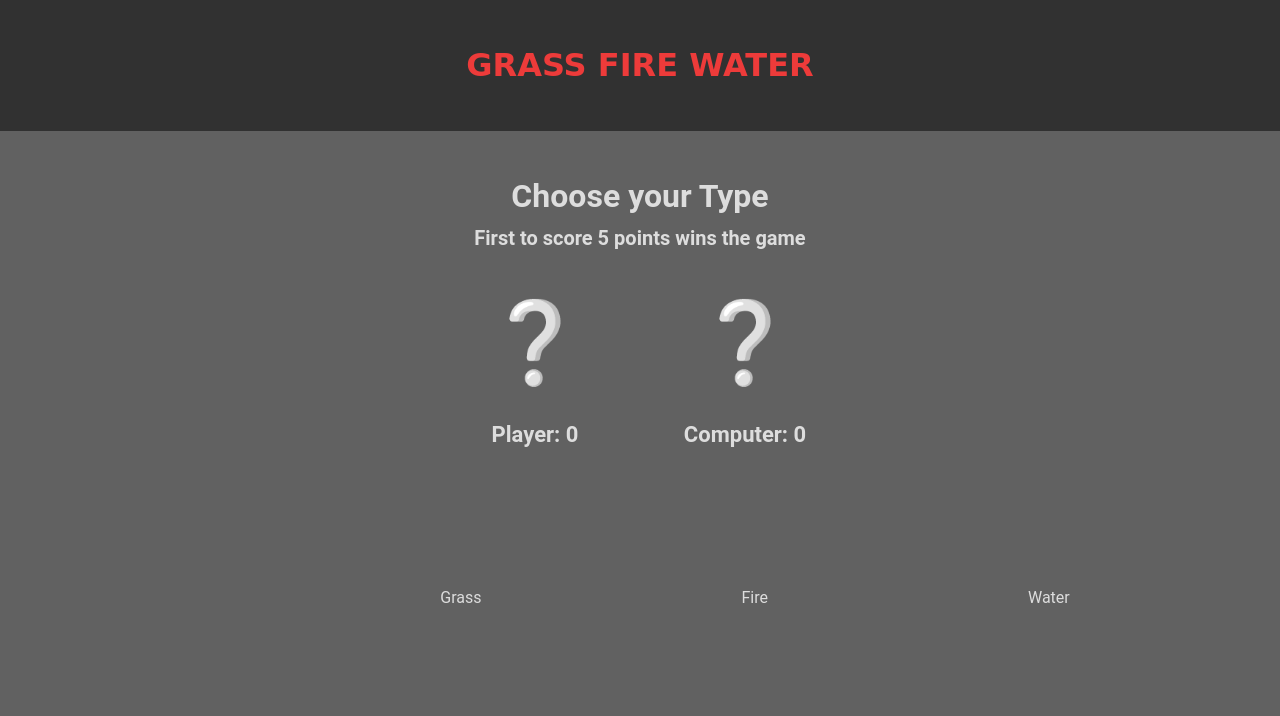
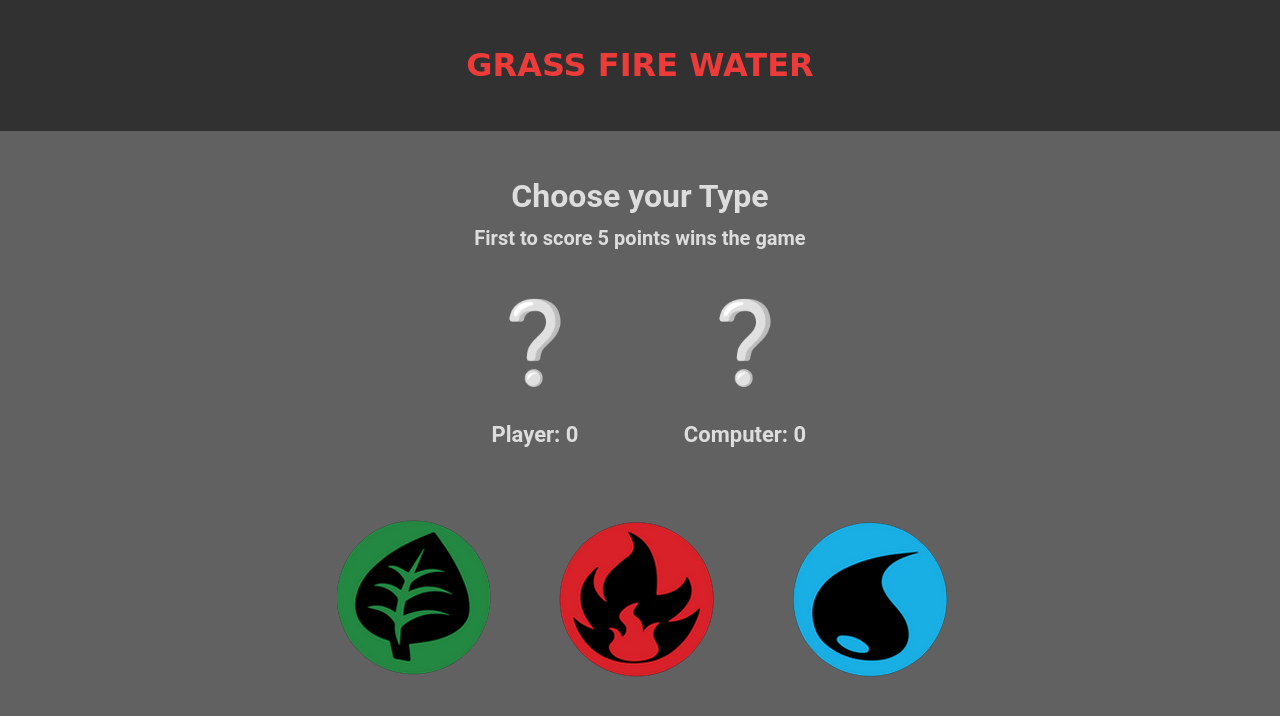
Before and after one commit to NVoltagee/odin-rock-paper-scissors, a plain HTML site: page index.html in a window 1280 px wide. Drawn offline with Linux system fonts and the light colour scheme.

Commit message:
Delete text under the button

```diff
--- a/index.html
+++ b/index.html
@@ -36,18 +36,14 @@
       </div>
       <div class="buttons">
         <button class="btn btn-circle" id="grassBtn">
-          <img class="sign" src="" alt="" />
-
+          <img class="sign" src="img/grass.png" alt="grass" />
         </button>
-        <p class="type">Grass</p>
         <button class="btn btn-circle" id="fireBtn">
-          <img class="sign" src="" alt="" />
+          <img class="sign" src="img/fire.png" alt="fire" />
         </button>
-        <p class="type">Fire</p>
         <button class="btn btn-circle" id="waterBtn">
-          <img class="sign" src="" alt="" />
+          <img class="sign" src="img/water.png" alt="water" />
         </button>
-        <p class="type">Water</p>
       </div>
     </main>
   </body>
```
